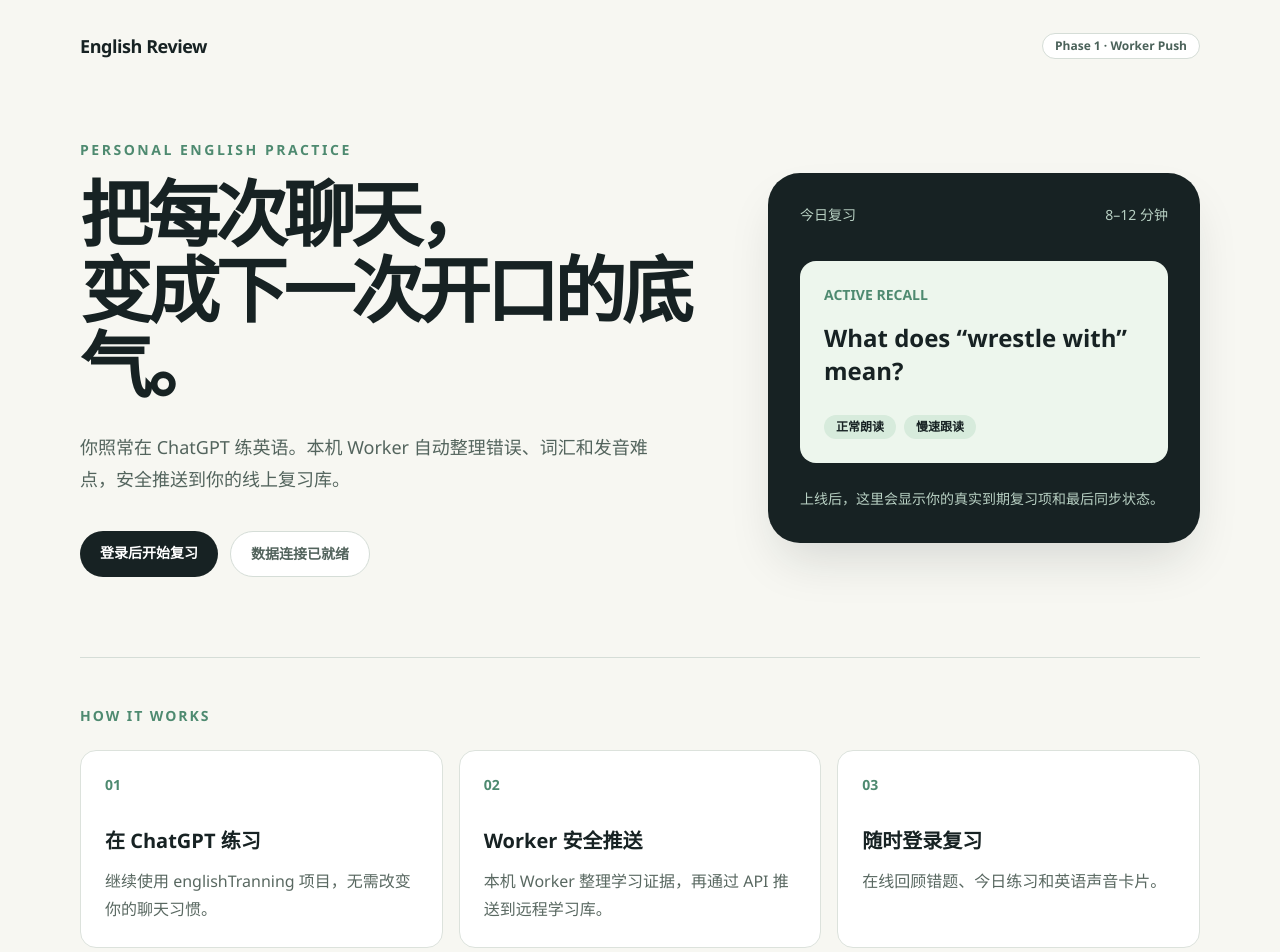
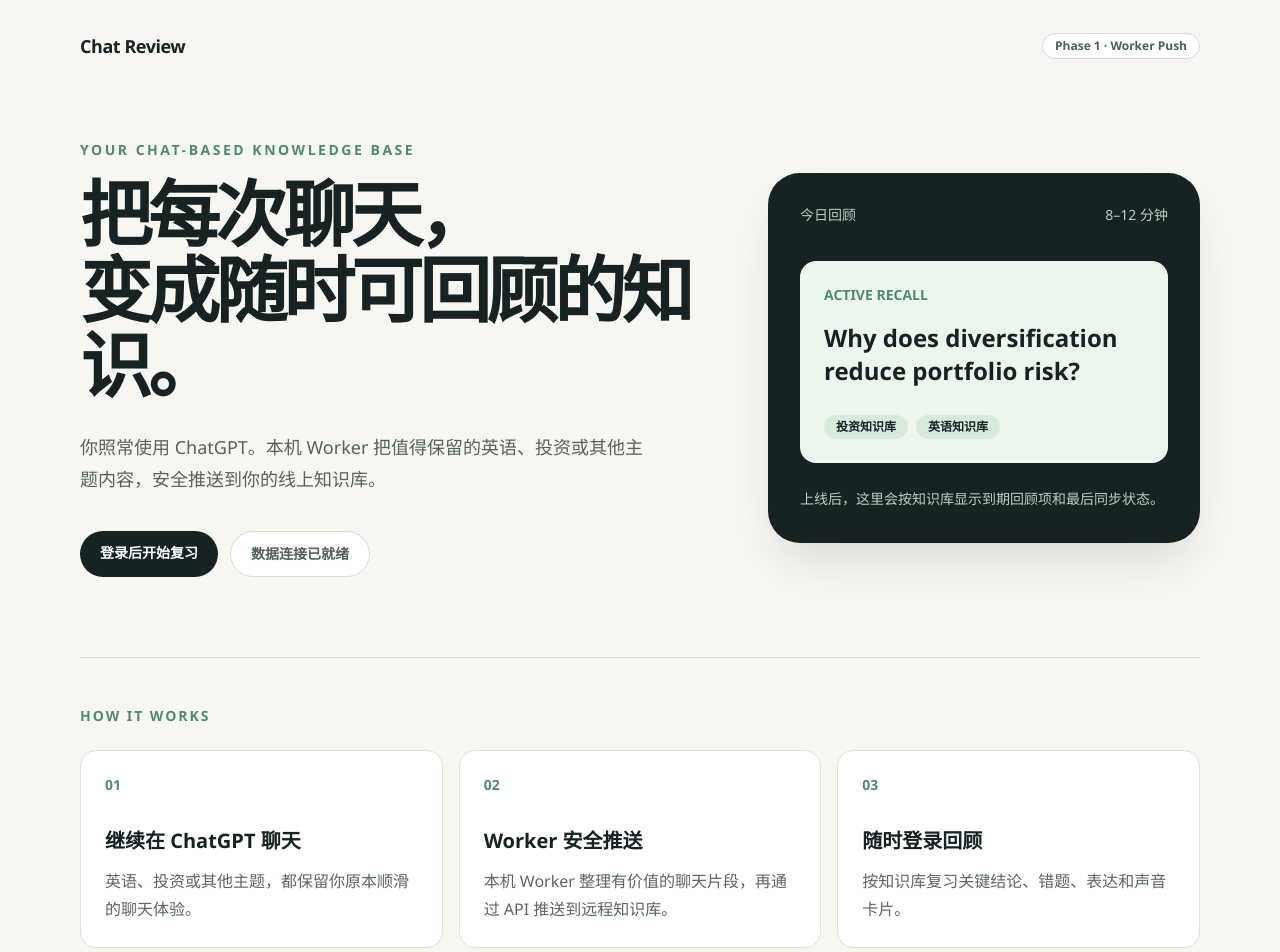
Before and after one commit to muqinglang/english-review, a Next.js app in the folder web/: page / in a window 1280 px wide. Shown: the top 952 px of the page. Built offline with nearby package versions, Linux system fonts and the light colour scheme.

Commit message:
Rebrand app as Chat Review

```diff
--- a/web/src/app/layout.tsx
+++ b/web/src/app/layout.tsx
@@ -2,8 +2,8 @@ import type { Metadata } from "next";
 import "./globals.css";
 
 export const metadata: Metadata = {
-  title: "English Review",
-  description: "把 ChatGPT 英语练习转成可持续的主动回忆复习。",
+  title: "Chat Review",
+  description: "把 ChatGPT 聊天沉淀成可持续的主动回忆复习。",
 };
 
 export default function RootLayout({ children }: Readonly<{ children: React.ReactNode }>) {
--- a/web/src/app/login/page.tsx
+++ b/web/src/app/login/page.tsx
@@ -18,5 +18,5 @@ export default function LoginPage() {
     setMessage(response.ok ? "登录链接已发送，请到邮箱点击链接完成验证。" : body.message ?? "暂时无法发送登录链接，请稍后重试。");
   }
 
-  return <main className="flex min-h-screen items-center justify-center bg-[#f7f7f2] px-5 text-[#172223]"><section className="w-full max-w-md rounded-[2rem] bg-white p-8 shadow-xl shadow-[#172223]/10"><Link href="/" className="text-sm font-bold text-[#4e8a70]">← English Review</Link><h1 className="mt-8 text-3xl font-black">登录你的复习库</h1><p className="mt-3 leading-7 text-[#596861]">输入邮箱，我们会发送一封一次性登录链接；无需设置密码。</p><form className="mt-8 space-y-4" onSubmit={submit}><label className="block text-sm font-bold" htmlFor="email">邮箱</label><input id="email" type="email" autoComplete="email" required value={email} onChange={(event) => setEmail(event.target.value)} className="w-full rounded-xl border border-[#cfd9d2] px-4 py-3 outline-none focus:border-[#4e8a70]" placeholder="you@example.com" /><button disabled={submitting} className="w-full rounded-xl bg-[#172223] px-5 py-3 font-bold text-white disabled:opacity-60">{submitting ? "正在发送…" : "发送登录链接"}</button></form>{message && <p className="mt-5 rounded-xl bg-[#edf6ed] p-4 text-sm leading-6 text-[#315547]" role="status">{message}</p>}</section></main>;
+  return <main className="flex min-h-screen items-center justify-center bg-[#f7f7f2] px-5 text-[#172223]"><section className="w-full max-w-md rounded-[2rem] bg-white p-8 shadow-xl shadow-[#172223]/10"><Link href="/" className="text-sm font-bold text-[#4e8a70]">← Chat Review</Link><h1 className="mt-8 text-3xl font-black">登录你的知识库</h1><p className="mt-3 leading-7 text-[#596861]">输入邮箱，我们会发送一封一次性登录链接；无需设置密码。</p><form className="mt-8 space-y-4" onSubmit={submit}><label className="block text-sm font-bold" htmlFor="email">邮箱</label><input id="email" type="email" autoComplete="email" required value={email} onChange={(event) => setEmail(event.target.value)} className="w-full rounded-xl border border-[#cfd9d2] px-4 py-3 outline-none focus:border-[#4e8a70]" placeholder="you@example.com" /><button disabled={submitting} className="w-full rounded-xl bg-[#172223] px-5 py-3 font-bold text-white disabled:opacity-60">{submitting ? "正在发送…" : "发送登录链接"}</button></form>{message && <p className="mt-5 rounded-xl bg-[#edf6ed] p-4 text-sm leading-6 text-[#315547]" role="status">{message}</p>}</section></main>;
 }
--- a/web/src/app/page.tsx
+++ b/web/src/app/page.tsx
@@ -1,24 +1,24 @@
 import Link from "next/link";
 
 const steps = [
-  ["01", "在 ChatGPT 练习", "继续使用 englishTranning 项目，无需改变你的聊天习惯。"],
-  ["02", "Worker 安全推送", "本机 Worker 整理学习证据，再通过 API 推送到远程学习库。"],
-  ["03", "随时登录复习", "在线回顾错题、今日练习和英语声音卡片。"],
+  ["01", "继续在 ChatGPT 聊天", "英语、投资或其他主题，都保留你原本顺滑的聊天体验。"],
+  ["02", "Worker 安全推送", "本机 Worker 整理有价值的聊天片段，再通过 API 推送到远程知识库。"],
+  ["03", "随时登录回顾", "按知识库复习关键结论、错题、表达和声音卡片。"],
 ];
 
 export default function Home() {
   return (
     <main className="min-h-screen bg-[#f7f7f2] px-5 py-8 text-[#172223] sm:px-10 lg:px-20">
       <nav className="mx-auto flex max-w-6xl items-center justify-between">
-        <span className="text-lg font-black tracking-tight">English Review</span>
+        <span className="text-lg font-black tracking-tight">Chat Review</span>
         <span className="rounded-full border border-[#d5ddd7] bg-white px-3 py-1 text-xs font-semibold text-[#4b625a]">Phase 1 · Worker Push</span>
       </nav>
 
       <section className="mx-auto grid max-w-6xl gap-10 py-20 lg:grid-cols-[1.2fr_0.8fr] lg:items-center">
         <div>
-          <p className="mb-4 text-sm font-bold tracking-[0.18em] text-[#4e8a70]">PERSONAL ENGLISH PRACTICE</p>
-          <h1 className="max-w-3xl text-5xl font-black leading-[1.05] tracking-[-0.06em] sm:text-7xl">把每次聊天，<br />变成下一次开口的底气。</h1>
-          <p className="mt-7 max-w-xl text-lg leading-8 text-[#53645d]">你照常在 ChatGPT 练英语。本机 Worker 自动整理错误、词汇和发音难点，安全推送到你的线上复习库。</p>
+          <p className="mb-4 text-sm font-bold tracking-[0.18em] text-[#4e8a70]">YOUR CHAT-BASED KNOWLEDGE BASE</p>
+          <h1 className="max-w-3xl text-5xl font-black leading-[1.05] tracking-[-0.06em] sm:text-7xl">把每次聊天，<br />变成随时可回顾的知识。</h1>
+          <p className="mt-7 max-w-xl text-lg leading-8 text-[#53645d]">你照常使用 ChatGPT。本机 Worker 把值得保留的英语、投资或其他主题内容，安全推送到你的线上知识库。</p>
           <div className="mt-9 flex flex-wrap gap-3">
             <Link href="/login" className="rounded-full bg-[#172223] px-5 py-3 text-sm font-bold text-white transition hover:bg-[#315547]">登录后开始复习</Link>
             <span className="rounded-full border border-[#d5ddd7] bg-white px-5 py-3 text-sm font-semibold text-[#52635c]">数据连接已就绪</span>
@@ -26,9 +26,9 @@ export default function Home() {
         </div>
 
         <aside className="rounded-[2rem] bg-[#172223] p-6 text-white shadow-2xl shadow-[#172223]/15 sm:p-8">
-          <div className="flex items-center justify-between text-sm text-[#b8d0c3]"><span>今日复习</span><span>8–12 分钟</span></div>
-          <div className="mt-9 rounded-2xl bg-[#edf6ed] p-6 text-[#172223]"><p className="text-sm font-bold text-[#4e8a70]">ACTIVE RECALL</p><p className="mt-4 text-2xl font-black leading-snug">What does “wrestle with” mean?</p><div className="mt-7 flex gap-2"><span className="rounded-full bg-[#d7ebdc] px-3 py-1 text-xs font-bold">正常朗读</span><span className="rounded-full bg-[#d7ebdc] px-3 py-1 text-xs font-bold">慢速跟读</span></div></div>
-          <p className="mt-6 text-sm leading-6 text-[#b8d0c3]">上线后，这里会显示你的真实到期复习项和最后同步状态。</p>
+          <div className="flex items-center justify-between text-sm text-[#b8d0c3]"><span>今日回顾</span><span>8–12 分钟</span></div>
+          <div className="mt-9 rounded-2xl bg-[#edf6ed] p-6 text-[#172223]"><p className="text-sm font-bold text-[#4e8a70]">ACTIVE RECALL</p><p className="mt-4 text-2xl font-black leading-snug">Why does diversification reduce portfolio risk?</p><div className="mt-7 flex gap-2"><span className="rounded-full bg-[#d7ebdc] px-3 py-1 text-xs font-bold">投资知识库</span><span className="rounded-full bg-[#d7ebdc] px-3 py-1 text-xs font-bold">英语知识库</span></div></div>
+          <p className="mt-6 text-sm leading-6 text-[#b8d0c3]">上线后，这里会按知识库显示到期回顾项和最后同步状态。</p>
         </aside>
       </section>
 
--- a/web/src/app/review/page.tsx
+++ b/web/src/app/review/page.tsx
@@ -5,5 +5,5 @@ import { redirect } from "next/navigation";
 export default async function ReviewPage() {
   const token = (await cookies()).get("english-review-access")?.value;
   if (!token) redirect("/login");
-  return <main className="min-h-screen bg-[#f7f7f2] px-5 py-10 text-[#172223] sm:px-10"><div className="mx-auto max-w-3xl"><nav className="flex justify-between"><Link href="/" className="font-black">English Review</Link><span className="text-sm font-bold text-[#4e8a70]">已登录</span></nav><section className="mt-16 rounded-[2rem] bg-white p-8 shadow-xl shadow-[#172223]/10"><p className="text-sm font-bold tracking-[0.14em] text-[#4e8a70]">YOUR REVIEW SPACE</p><h1 className="mt-3 text-4xl font-black">欢迎回来</h1><p className="mt-5 leading-7 text-[#596861]">登录已成功。Worker 推送完成后，你的到期复习、声音卡片和作答记录会显示在这里。</p></section></div></main>;
+  return <main className="min-h-screen bg-[#f7f7f2] px-5 py-10 text-[#172223] sm:px-10"><div className="mx-auto max-w-3xl"><nav className="flex justify-between"><Link href="/" className="font-black">Chat Review</Link><span className="text-sm font-bold text-[#4e8a70]">已登录</span></nav><section className="mt-16 rounded-[2rem] bg-white p-8 shadow-xl shadow-[#172223]/10"><p className="text-sm font-bold tracking-[0.14em] text-[#4e8a70]">YOUR KNOWLEDGE SPACE</p><h1 className="mt-3 text-4xl font-black">欢迎回来</h1><p className="mt-5 leading-7 text-[#596861]">登录已成功。Worker 推送完成后，你的英语、投资或其他知识库的到期回顾项和作答记录会显示在这里。</p></section></div></main>;
 }
```
